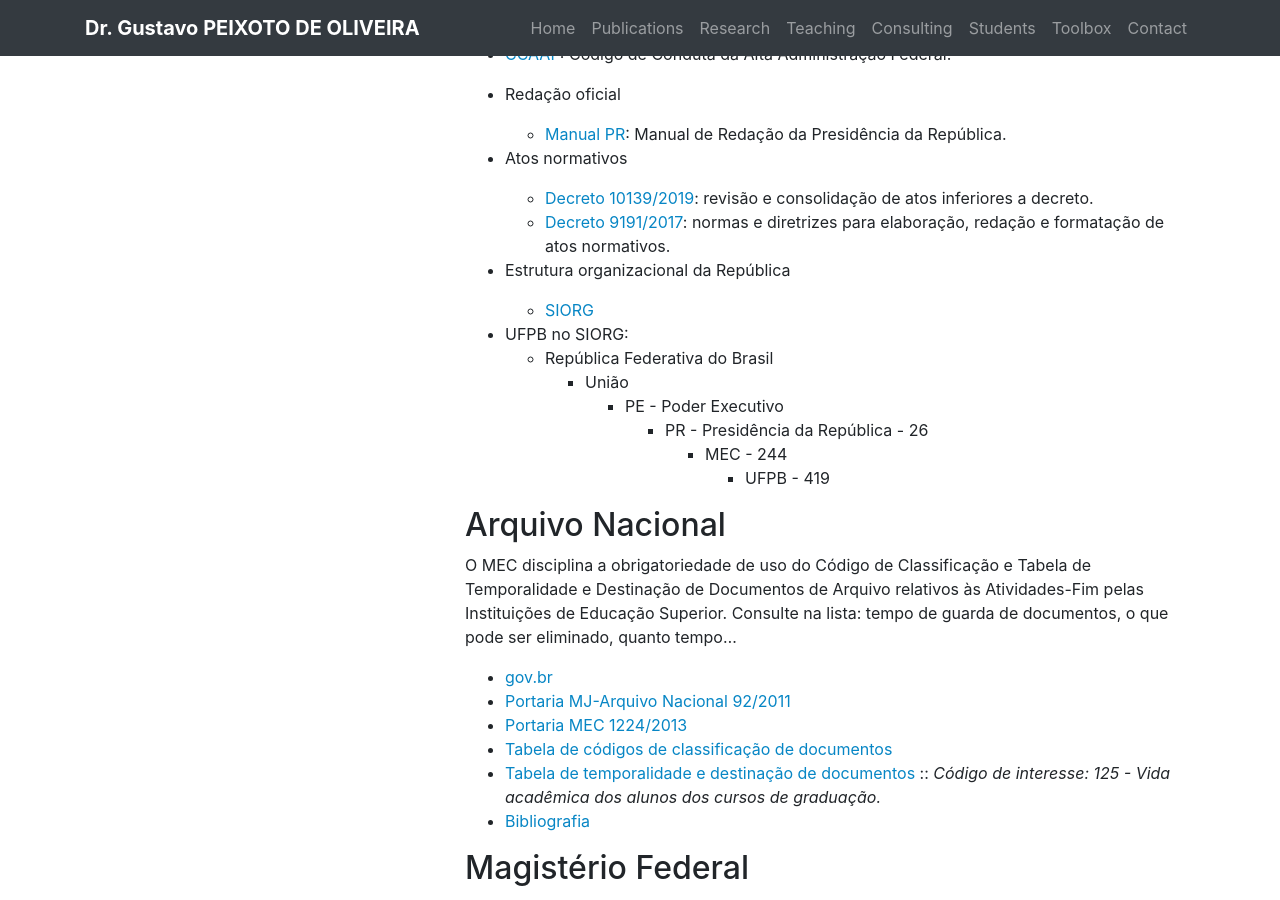
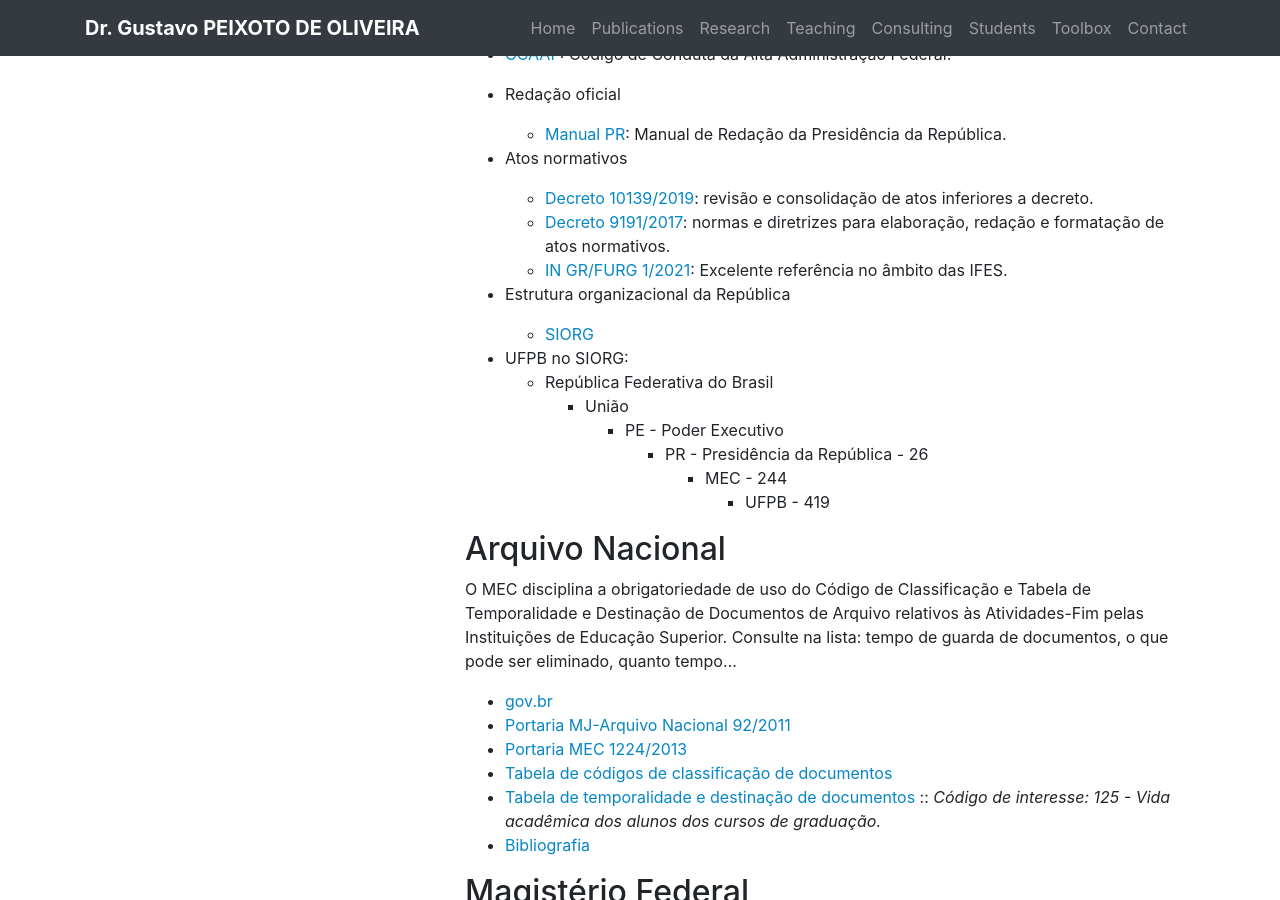
Before and after one commit to gcpeixoto/gcpeixoto.github.io, a Jekyll site: the page built from _toolbox/G-w-law.md, in a window 1280 px wide and 900 px high, scrolled down 390 px. Built offline with Jekyll 4.4.1, drawn with Linux system fonts in a browser that asks for light colours.

Commit message:
Update law

```diff
--- a/_toolbox/G-w-law.md
+++ b/_toolbox/G-w-law.md
@@ -23,6 +23,7 @@
 
 	- [Decreto 10139/2019](http://www.planalto.gov.br/ccivil_03/_ato2019-2022/2019/decreto/D10139.htm): revisão e consolidação de atos inferiores a decreto.
 	- [Decreto 9191/2017](http://www.planalto.gov.br/ccivil_03/_ato2015-2018/2017/decreto/d9191.htm): normas e diretrizes para elaboração, redação e formatação de atos normativos.
+	- [IN GR/FURG 1/2021](https://conselhos.furg.br/arquivos/Documentos/Instrucao_Normativa_1_2021.pdf): Excelente referência no âmbito das IFES.
 
 - Estrutura organizacional da República
 
@@ -35,6 +36,7 @@
 				- PR - Presidência da República - 26
 					- MEC - 244
 						- UFPB - 419
+
 
 
 ## Arquivo Nacional
```
